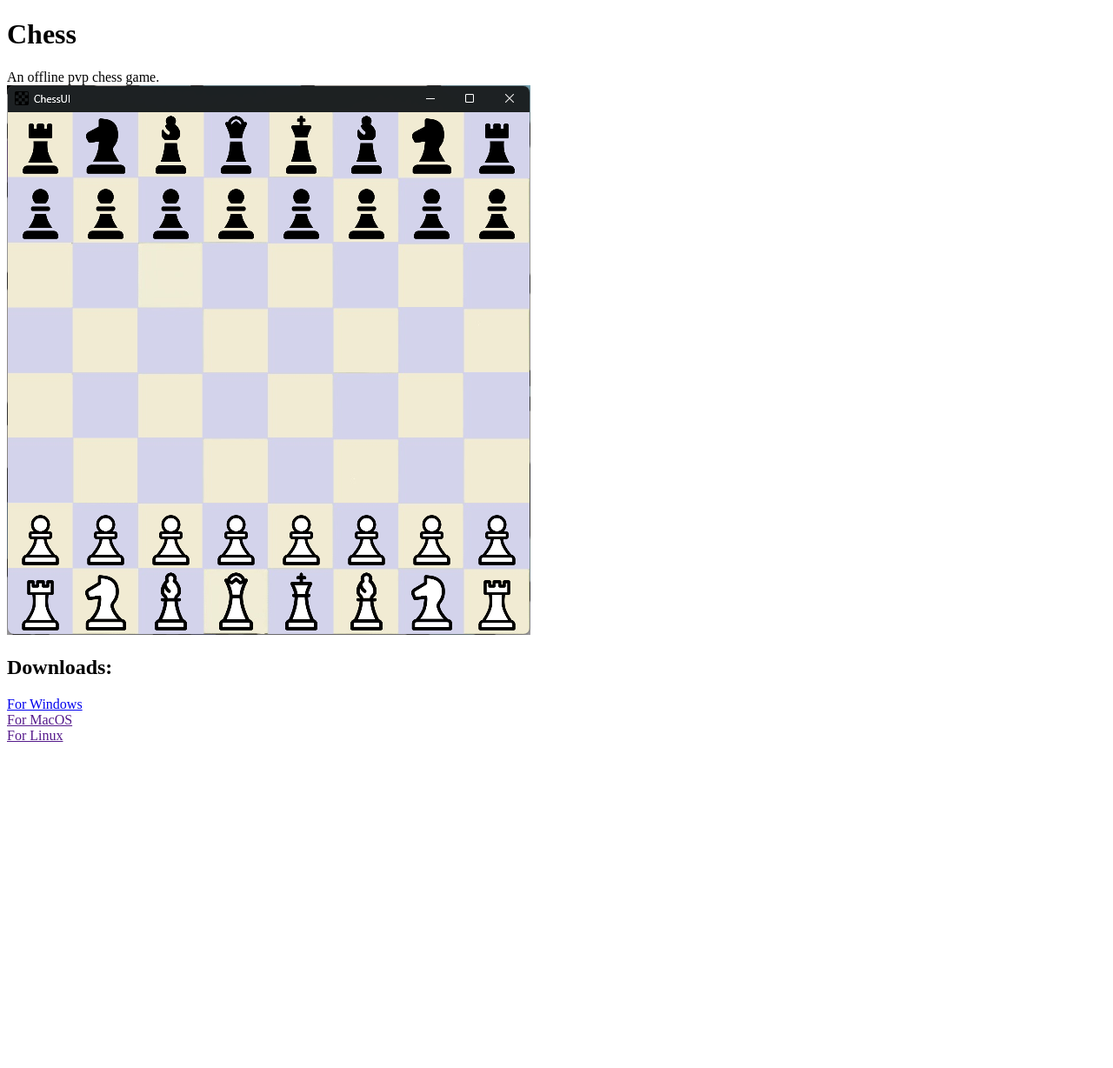
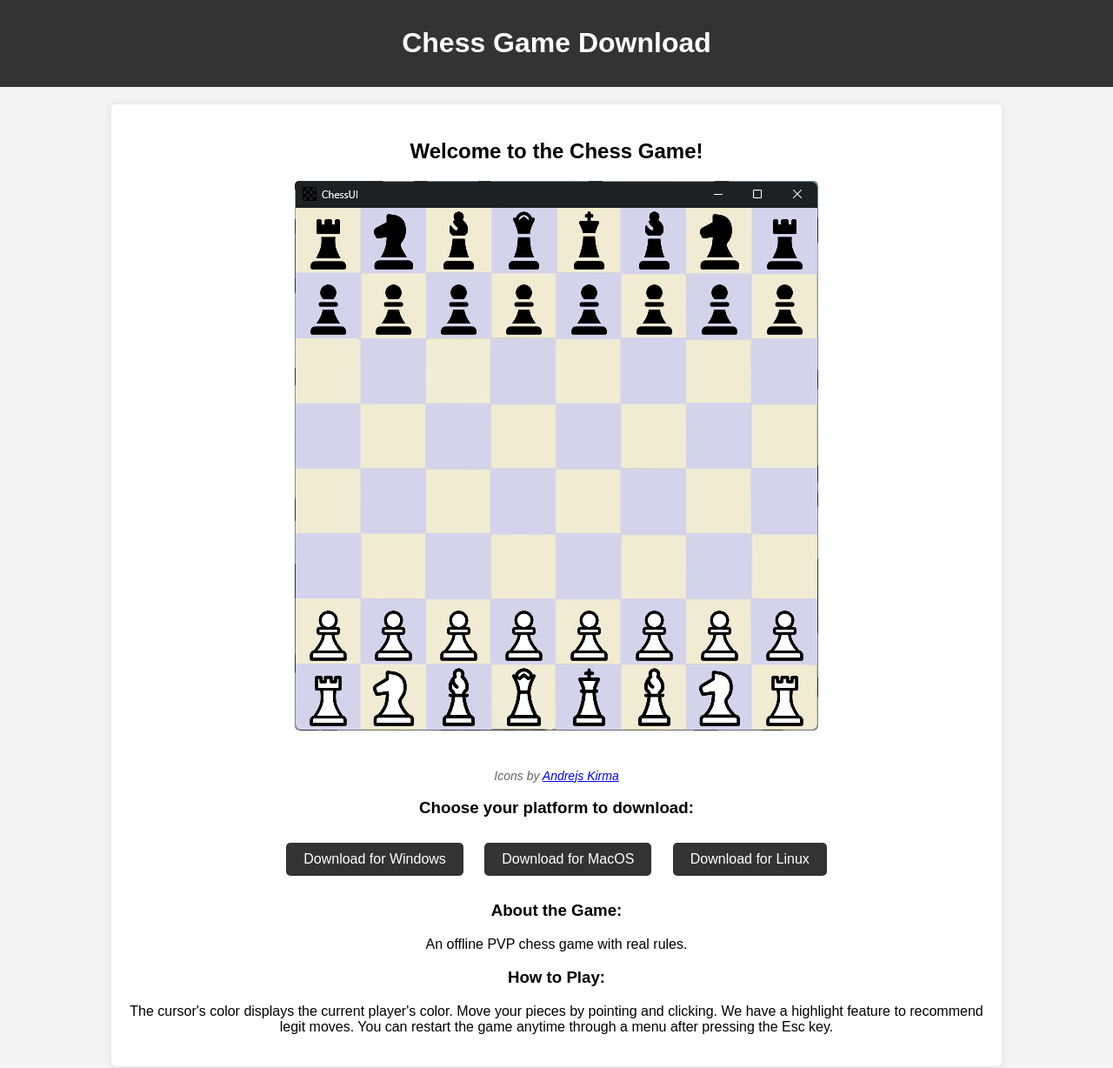
Before and after one commit to fralcy/Chess-Download, a plain HTML site: page index.html in a window 1280 px wide. Shown: the whole page at 87% size. Before the commit the page ends 863 px from the top, so only its background shows below. Drawn offline with Linux system fonts and the light colour scheme.

Commit message:
styling commit

```diff
--- a/index.html
+++ b/index.html
@@ -1,21 +1,83 @@
 <!DOCTYPE html>
 <html lang="en">
-  <head>
-    <meta charset="utf-8" />
-    <meta name="viewport" content="width=device-width, initial-scale=1" />
-    <title>Chess</title>
-  </head>
-  <body>
-    <h1>Chess</h1>
-    <div>An offline pvp chess game.</div>
-    <img src="Assets/Illustration.png">
-    <h2>Downloads:</h2>
-    <div>
-      <a href="Downloads/Chess.exe" download>For Windows</a>
-      <br />
-      <a href="" download="">For MacOS</a>
-      <br />
-      <a href="" download="">For Linux</a>
+<head>
+    <meta charset="UTF-8">
+    <meta name="viewport" content="width=device-width, initial-scale=1.0">
+    <title>Chess Game Download</title>
+    <style>
+        body {
+            font-family: Arial, sans-serif;
+            margin: 0;
+            padding: 0;
+            background-color: #f4f4f4;
+        }
+        header {
+            background-color: #333;
+            color: #fff;
+            padding: 10px 0;
+            text-align: center;
+        }
+        .container {
+            width: 80%;
+            margin: 20px auto;
+        }
+        .main {
+            background-color: #fff;
+            padding: 20px;
+            border-radius: 5px;
+            box-shadow: 0 0 10px rgba(0,0,0,0.1);
+            text-align: center;
+        }
+        .download-button {
+            display: inline-block;
+            padding: 10px 20px;
+            margin: 10px;
+            background-color: #333;
+            color: #fff;
+            text-decoration: none;
+            border-radius: 5px;
+            transition: background-color 0.3s ease;
+        }
+        .download-button:hover {
+            background-color: #555;
+        }
+        .game-image {
+            max-width: 100%;
+            height: auto;
+            margin-bottom: 20px;
+            border-radius: 5px;
+        }
+        .credits {
+            margin-top: 20px;
+            text-align: center;
+        }
+        .credits p {
+            font-style: italic;
+            font-size: 14px;
+            color: #666;
+        }
+    </style>
+</head>
+<body>
+    <header>
+        <h1>Chess Game Download</h1>
+    </header>
+    <div class="container">
+        <div class="main">
+            <h2>Welcome to the Chess Game!</h2>
+            <img src="Assets/Illustration.png" alt="Chess Game Image" class="game-image">
+            <div class="credits">
+              <p>Icons by <a href="https://www.flaticon.com/authors/andrejs-kirma.">Andrejs Kirma</a></p>
+            </div>
+            <h3>Choose your platform to download:</h3>
+            <a href="Downloads/Chess.exe" class="download-button" download>Download for Windows</a>
+            <a href="link_to_macos_version.zip" class="download-button" download>Download for MacOS</a>
+            <a href="link_to_linux_version.zip" class="download-button" download>Download for Linux</a>
+            <h3>About the Game:</h3>
+            <p>An offline PVP chess game with real rules.</p>
+            <h3>How to Play:</h3>
+            <p>The cursor's color displays the current player's color. Move your pieces by pointing and clicking. We have a highlight feature to recommend legit moves. You can restart the game anytime through a menu after pressing the Esc key.</p>
+        </div>
     </div>
-  </body>
+</body>
 </html>
```
